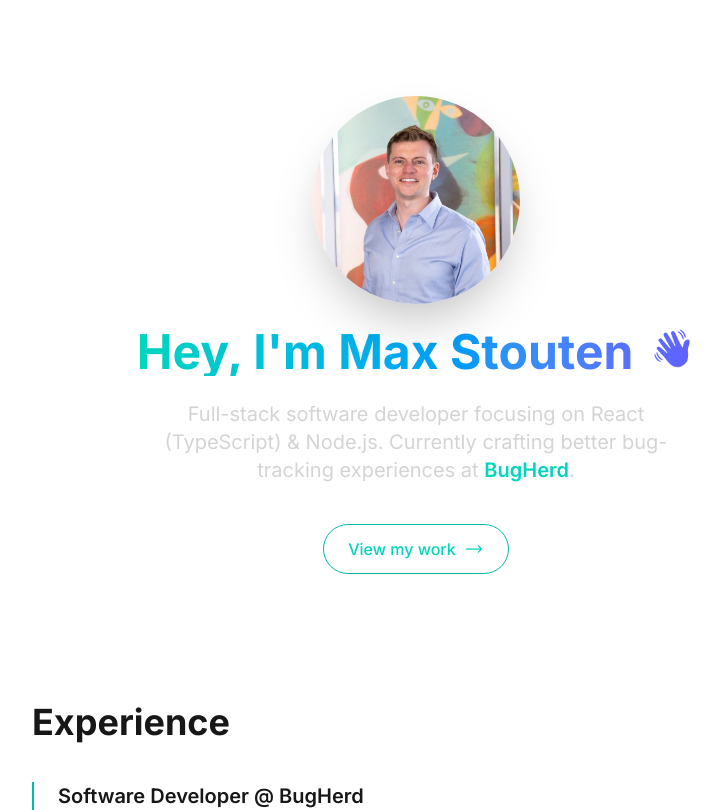
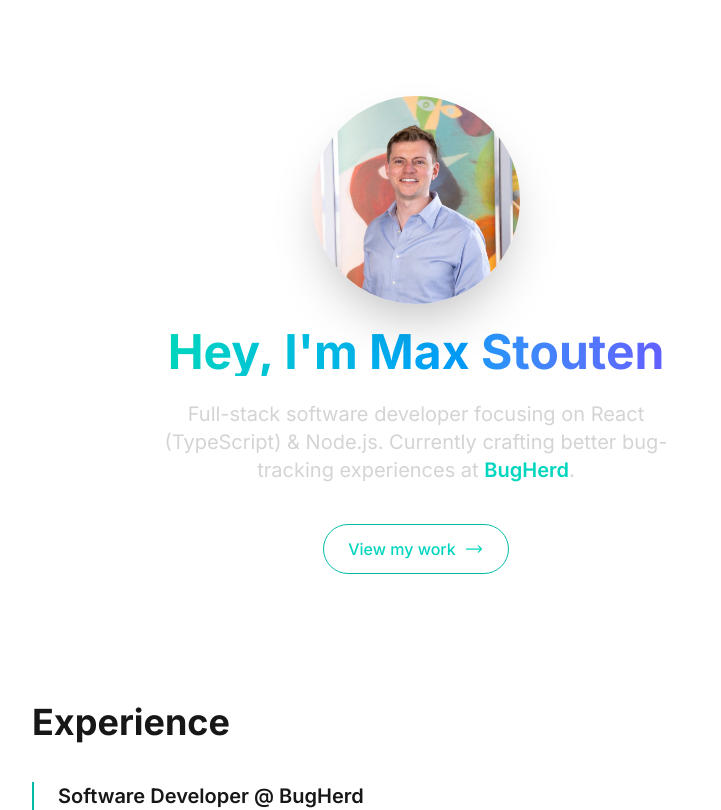
Before and after one commit to KapiteinKattenkwaad/personal-next-site, a Next.js app: page / in a window 1280 px wide. Shown: the top 810 px of the page, without its empty margins (224-945 px from the left). Built offline with nearby package versions, Linux system fonts and the light colour scheme.

Commit message:
little tweak

```diff
--- a/app/page.tsx
+++ b/app/page.tsx
@@ -56,7 +56,9 @@ export default function Home() {
           transition={{ delay: 0.3, duration: 0.7 }}
           className="text-4xl md:text-5xl font-bold bg-gradient-to-r from-teal-400 via-sky-500 to-indigo-500 bg-clip-text text-transparent"
         >
-          Hey, I'm <span className="inline-block origin-bottom-left inline-flex">Max Stouten <span className="inline-block animate-wave text-4xl">&nbsp; 👋</span></span>
+          Hey, I'm <span className="inline-block origin-bottom-left inline-flex">Max Stouten
+            {/* <span className="inline-block animate-wave text-4xl">&nbsp; 👋</span> */}
+            </span>
         </motion.h1>
 
         <motion.p
```
